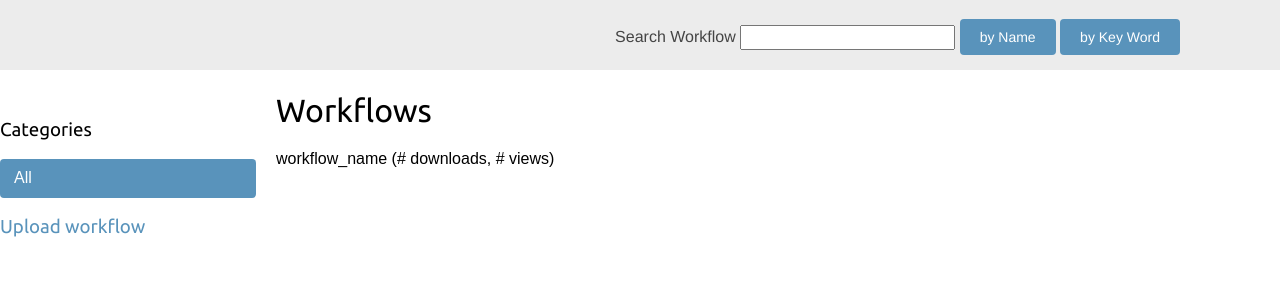
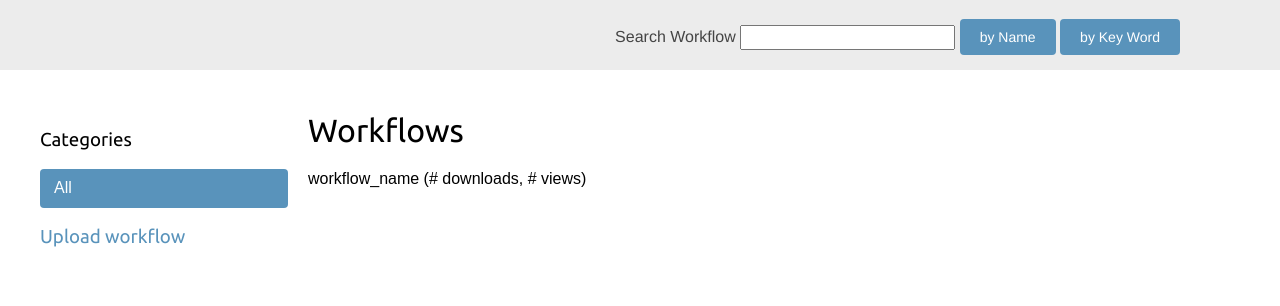
Before and after one commit to rmarabini/scipionWorkflowRepository, a Django app: page / in a window 1280 px wide. Shown: the part 45-351 px from the top of the page. Run offline with Django 3.2, Linux system fonts and the light colour scheme; data that the repository does not hold is empty; some libraries are stand-ins or nearby versions.

Commit message:
from home

```diff
--- a/static/css/base.css
+++ b/static/css/base.css
@@ -143,13 +143,13 @@ ul.errorlist {
 }
 
 #content {
-    padding:0 px;
+    padding:20px 20px 20px 20px;
     overflow:hidden;
 }
 
 #sidebar {
     /*width:220px;*/
-    padding:30px 20px 0 0;
+    padding:20px 20px 20px 20px;
     float:left;
 }
 
--- a/templates/find/detail.html
+++ b/templates/find/detail.html
@@ -14,7 +14,7 @@
     {% if result %}
     <div class="pure-u-2-5">
        <scipion-workflow
-            src="{% url 'find:workflow_download_no_count' workflow.id workflow.slug%}"  height="80%" width="32%">
+            src="{% url 'find:workflow_download_no_count' workflow.id workflow.slug%}"  height="80%" width="37%">
         </scipion-workflow>
     </div>
     <div class="pure-u-3-5">
--- a/upload/views.py
+++ b/upload/views.py
@@ -34,6 +34,8 @@ def workflowModel_add(request):
             form.instance.json = file_data
             #save it.
             workflow = form.save(commit=True)
+            #delete temporary file
+            fs.delete(jsonFileName)
             # Acknowledge user upload.
             _dict = {'workflow': workflow,
                      'result': True,
```
Also changed, not shown: data/models.py (+5 -2 lines).
